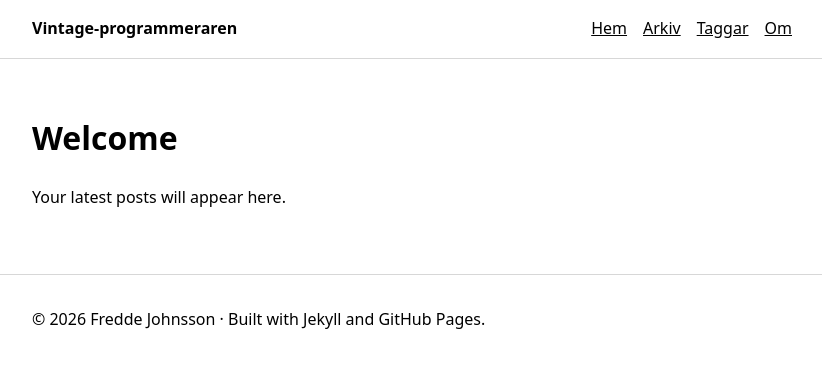
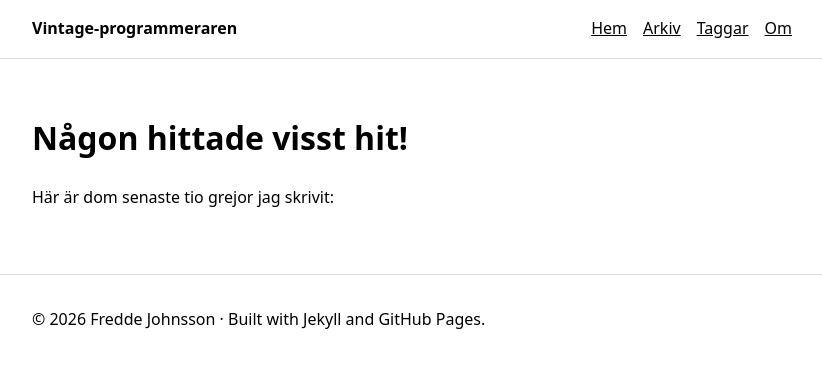
Before and after one commit to vintage-programmeraren/vintage-programmeraren.github.io, a Jekyll site: the page built from index.md, in a window 1280 px wide. Shown: the top 368 px of the page, without its empty margins (228-1050 px from the left). Built offline with Jekyll 4.4.1, drawn with Linux system fonts in a browser that asks for light colours.

Commit message:
Update index.md

```diff
--- a/index.md
+++ b/index.md
@@ -3,9 +3,9 @@ layout: default
 title: Hem
 ---
 
-# Welcome
+# Någon hittade visst hit!
 
-Your latest posts will appear here.
+Här är dom senaste tio grejor jag skrivit:
 
 {% for post in site.posts limit:10 %}
   <article>
```
